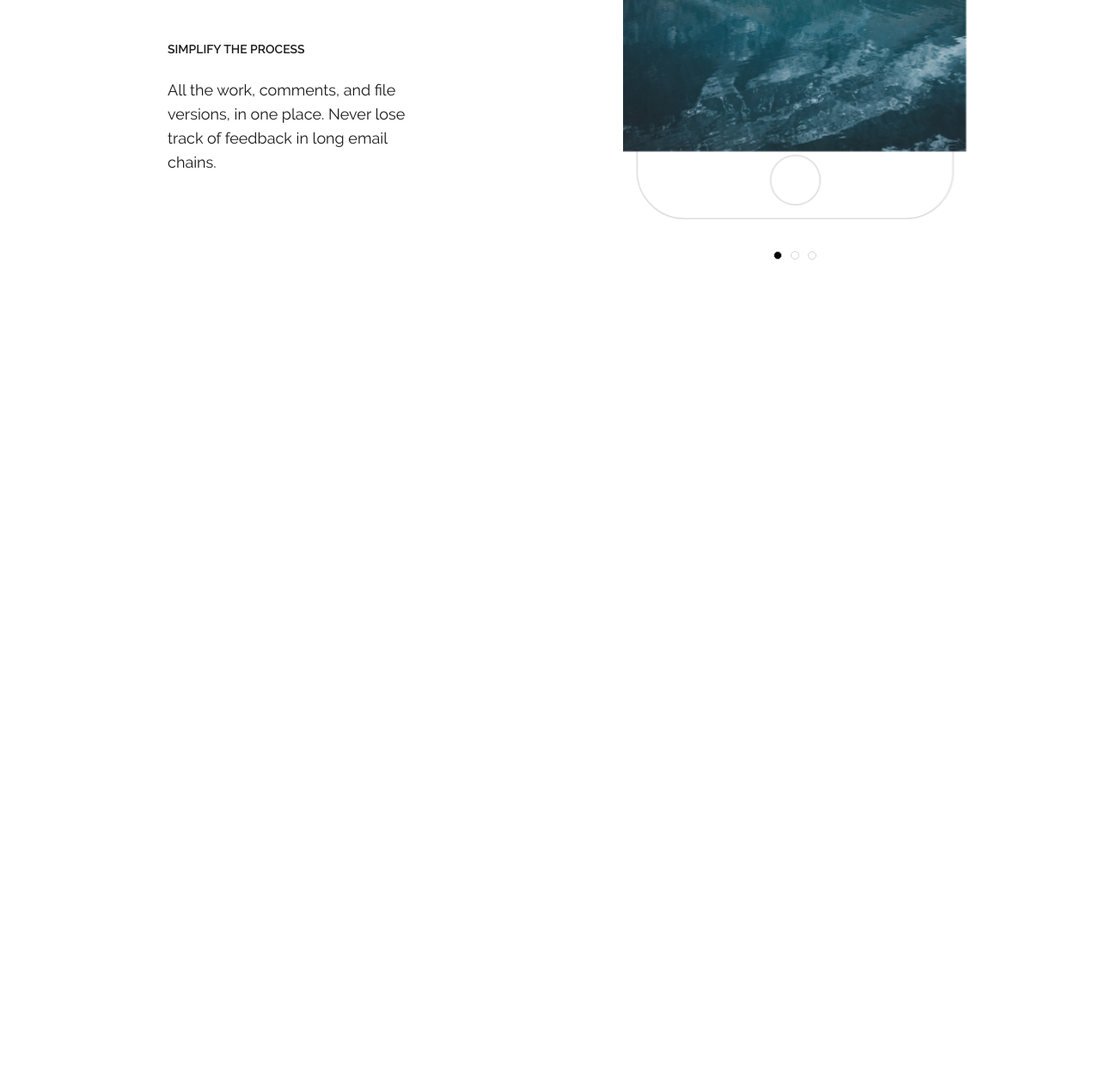
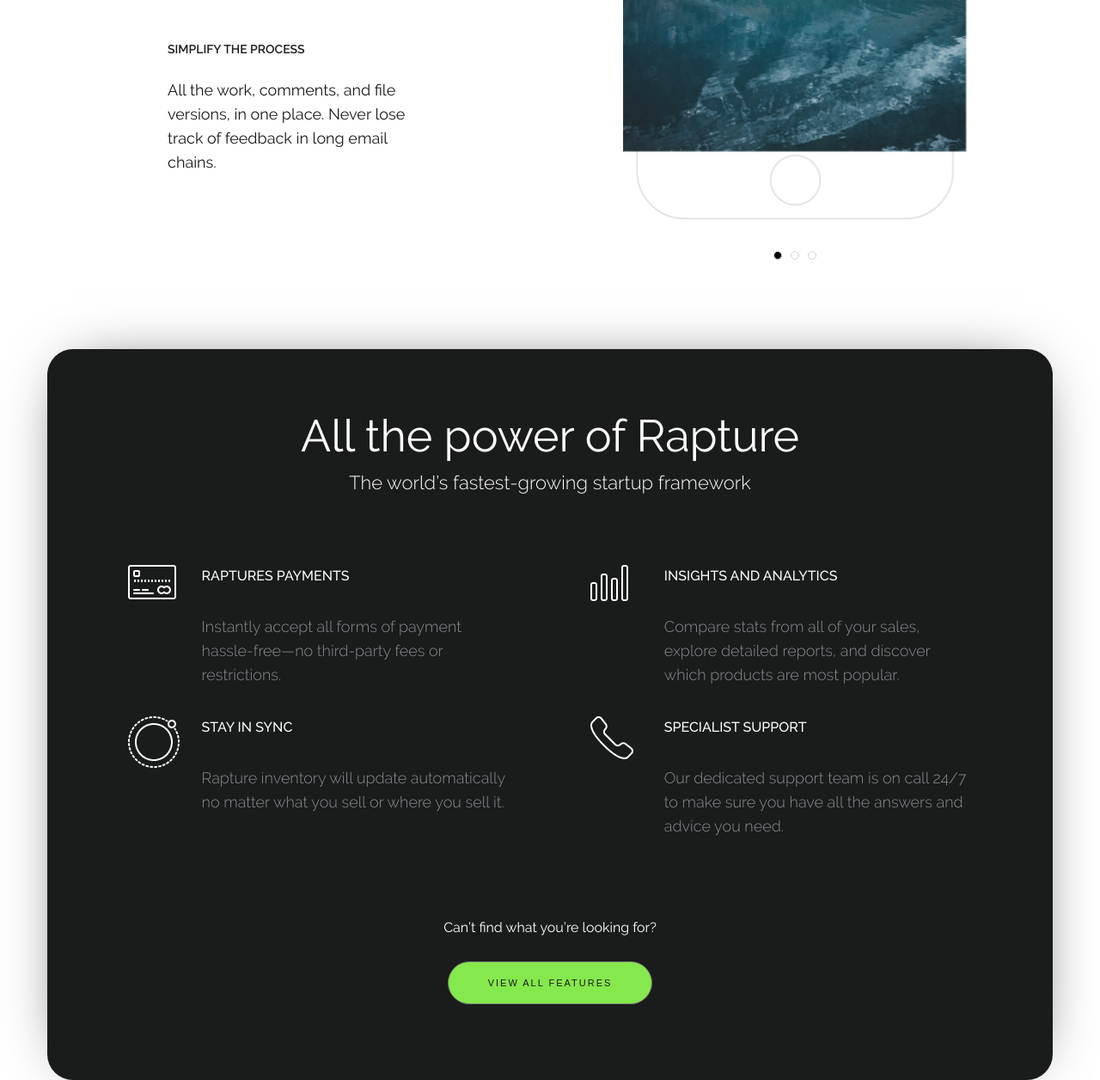
Before and after one commit to vladtitan95/startup, a plain HTML site: page index.html in a window 1280 px wide. Shown: the part 5156-6412 px from the top of the page at 86% size. Before the commit the page ends 5458 px from the top, so only its background shows below. Drawn offline with nearby package versions, Linux system fonts and the light colour scheme.

Commit message:
сверстал блок all-power

```diff
--- a/index.html
+++ b/index.html
@@ -182,6 +182,32 @@
         </div>
     </div>
 </div>
+<div class="container">
+<div class="all-power">
+    <h2 class="all-power__subtitle subtitle">All the power of Rapture</h2>
+    <span class="all-power__span">The world’s fastest-growing startup framework</span>
+    <ul class="all-power__list">
+        <li class="all-power__item">
+            <p class="all-power__text"><span class="all-power__designation">RAPTURES PAYMENTS</span>
+                Instantly accept all forms of payment hassle-free—no third-party fees or restrictions.</p>
+        </li>
+        <li class="all-power__item">
+            <p class="all-power__text"><span class="all-power__designation">INSIGHTS AND ANALYTICS</span>
+                Compare stats from all of your sales, explore detailed reports, and discover which products are most popular.</p>
+        </li>
+        <li class="all-power__item">
+            <p class="all-power__text"><span class="all-power__designation">STAY IN SYNC</span>
+                Rapture inventory will update automatically no matter what you sell or where you sell it.</p>
+        </li>
+        <li class="all-power__item">
+            <p class="all-power__text"><span class="all-power__designation">SPECIALIST SUPPORT</span>
+                Our dedicated support team is on call 24/7 to make sure you have all the answers and advice you need.</p>
+        </li>
+    </ul>
+    <span class="all-power__looking">Can’t find what you’re looking for?</span>
+    <button class="all-power__button button">VIEW ALL FEATURES</button>
+</div>
+</div>
 
 <script src='https://cdnjs.cloudflare.com/ajax/libs/jquery/3.1.1/jquery.min.js'></script>
 <script src="script/js.js"></script>
--- /dev/null
+++ b/style/blocks/_all-power.scss
@@ -0,0 +1,152 @@
+.all-power{
+background-color: #1A1B1B;
+  border-radius: 30px;
+  padding-top: 80px;
+  margin-top: 104px;
+  text-align: center;
+  padding-bottom: 88px;
+  box-shadow: 0 0 71px -35px #000000;
+  &__subtitle{
+    color: #fff;
+    text-align: center;
+    margin-bottom: 19px;
+    font-size: 52px;
+  }
+  &__span{
+    display: block;
+    text-align: center;
+    font-size: 22px;
+    font-weight: 300;
+    line-height: 28px;
+    margin-bottom: 82px;
+  }
+  &__list{
+    display: flex;
+    justify-content: space-evenly;
+    flex-wrap: wrap;
+  }
+  &__item{
+    position: relative;
+    width: 38%;
+    padding-left: 86px;
+    box-sizing: border-box;
+    margin-bottom: 34px;
+    text-align: left;
+  }
+  &__item:nth-child(1):before{
+    position: absolute;
+    content: '';
+    background-image: url("/src/img/Icon0.png");
+    width: 56px;
+    height: 40px;
+    background-repeat: no-repeat;
+    background-size: 100%;
+    left: 0;
+    top: 0;
+  }
+  &__item:nth-child(2):before{
+    position: absolute;
+    content: '';
+    background-image: url("/src/img/Icon1.png");
+    width: 44px;
+    height: 42px;
+    background-repeat: no-repeat;
+    background-size: 100%;
+    left: 0;
+    top: 0;
+  }
+  &__item:nth-child(3):before{
+    position: absolute;
+    content: '';
+    background-image: url("/src/img/Icon2.png");
+    width: 60px;
+    height: 60px;
+    background-repeat: no-repeat;
+    background-size: 100%;
+    left: 0;
+    top: 0;
+  }
+  &__item:nth-child(4):before{
+    position: absolute;
+    content: '';
+    background-image: url("/src/img/Icon3.png");
+    width: 50px;
+    height: 50px;
+    background-repeat: no-repeat;
+    background-size: 100%;
+    left: 0;
+    top: 0;
+  }
+  &__designation{
+    display: block;
+    margin-bottom: 32px;
+    font-size: 16px;
+    font-weight: 500;
+    line-height: 26px;
+    color: #fff;
+    text-transform: uppercase;
+  }
+  &__text{
+    font-size: 18px;
+    font-weight: 300;
+    color: #8B8D92;
+    line-height: 28px;
+  }
+  &__looking{
+    display: block;
+    text-align: center;
+    margin-bottom: 30px;
+    margin-top: 60px;
+  }
+  &__button{
+   margin: 0 auto;
+    height: 50px;
+    background-color: #85E84D;
+    border-radius: 25px;
+    color: #1B1B1B;
+    text-align: center;
+    letter-spacing: 2px;
+    padding-right: 46px;
+    padding-left: 46px;
+  }
+}
+@media (max-width: 843px) {
+  .all-power{
+  &__item{
+    width: 306px;
+    margin: 0 10px 0 10px;
+  }
+  }
+
+}
+@media (max-width: 843px) {
+  .all-power{
+    &__item{
+      width: 306px;
+      margin: 0 10px 34px 10px;
+    }
+
+  }
+
+}
+@media (max-width: 768px){
+  .all-power{
+    &__subtitle{
+      font-size: 30px;
+      margin: 0 10px 19px 10px;
+    }
+  }
+}
+@media (max-width: 500px){
+  .all-power{
+    &__subtitle{
+      font-size: 24px;
+    }
+    &__span{
+      font-size: 16px;
+    }
+    &__text{
+      font-size: 16px;
+    }
+  }
+}
--- a/style/blocks/_transform.scss
+++ b/style/blocks/_transform.scss
@@ -96,6 +96,7 @@
     }
   }
 }
+
 @media (max-width: 450px) {
   .transform{
     &__slider{
--- a/style/style.scss
+++ b/style/style.scss
@@ -8,3 +8,4 @@
 @import "blocks/components";
 @import "blocks/testimonials";
 @import "blocks/transform";
+@import "blocks/all-power";
```
Also changed, not shown: src/img/Icon0.png (added), src/img/Icon1.png (added), src/img/Icon2.png (added), src/img/Icon3.png (added), style/blocks/_awesome.scss (added), style/style.css, 1 other file.
